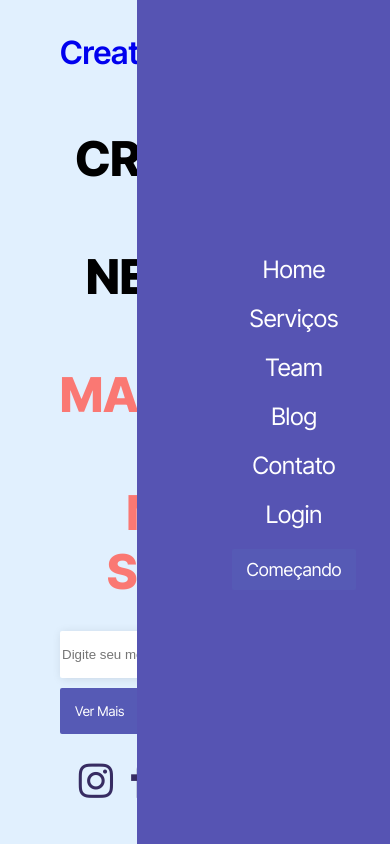
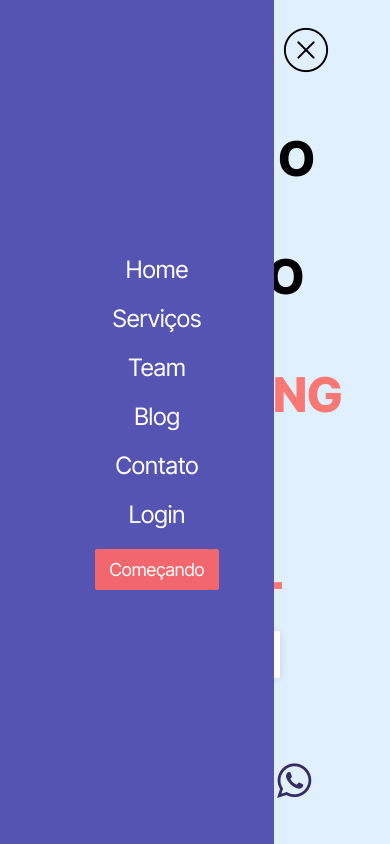
Before and after one commit to arleinascimento13/siteresponsivo-html-css-js, a plain HTML site: page index.html in a window 390 px wide. Both pictures are taken after a click on the element 306 px from the left and 52 px from the top of the page. Shown: the top 844 px of the page. Drawn offline with Linux system fonts and the light colour scheme.

Commit message:
v.3 parcialmente finalizada

```diff
--- a/index.html
+++ b/index.html
@@ -29,7 +29,7 @@
             </ul>
 
             <div class="menu-icon">
-                <img src="imgs/menu.png">
+                <img src="imgs/menu.png" onclick="clicar">
             </div>
             <!-- <div class="menu-icons">
                 <img src="imgs/menu.png">
@@ -44,9 +44,12 @@
                         <strong> marketing de <br> mídia social</strong>
                     </h1>
                     <p>Lorem Ipsum é simplesmente uma simulação de texto da indústria tipográfica e de impressos, e vem sendo utilizado desde o século XVI, quando um impressor desconhecido pegou uma bandeja de tipos e os embaralhou para fazer um livro de modelos de tipos.</p>
+                    </div>
+
+                    div.
                     <input type="email" placeholder="Digite seu melhor email!">
                     <button >Ver Mais</button>
-                </div>
+
 
                 <div class="social-medias">
                     <a href="#"><i class="fa fa-instagram"></i></a>
--- a/script.js
+++ b/script.js
@@ -1,9 +1,13 @@
 var menu = document.querySelector('nav ul')
 var menuBar = document.querySelector('nav .menu-icon')
 var iconMenu = document.querySelector('nav')
-var container = document.querySelector('.container')
+var menuIcon = document.querySelector('.menu-icon img')
+var button = document.querySelector('ul button')
+
 
 menuBar.addEventListener('click',function(){
     menu.classList.toggle('active')
-
-})
+    menuIcon.setAttribute('src', 'imgs/close.png')
+    button.setAttribute('style', '    background-color: #f1676d;')
+    }
+)
--- a/style-mobile.css
+++ b/style-mobile.css
@@ -28,12 +28,12 @@
         height: 100%;
         top: 0;
         left: 0;
-        transform: translate(200%);
+        transform: translate(-100%);
         display: flex;
         align-items: center;
         justify-content: center;
         flex-direction: column;
-        transition: 0.3s ease-out;
+        transition: 0.5s ease-in;
         background-color: #5654b3;
     }
 
@@ -43,11 +43,7 @@
 
 
     nav ul.active{
-        transform: translate(50%);
-    }
-
-    nav ul.deactivade{
-        transform: translate(200%);
+        transform: translate(0%);
     }
 
     nav ul li{
```
